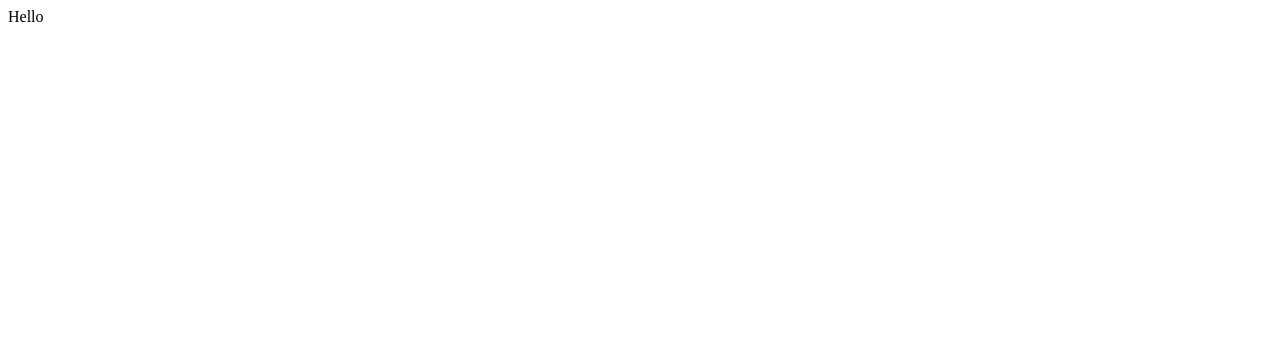
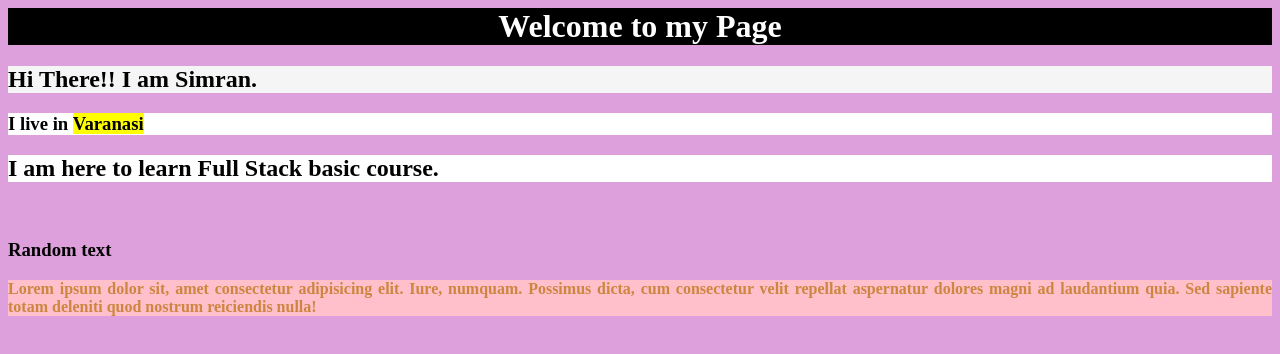
Before and after one commit to Simran177/Full-Stack-1, a plain HTML site: page BasicCode.html in a window 1280 px wide. Drawn offline with Linux system fonts and the light colour scheme.

Commit message:
Block level elements

```diff
--- a/BasicCode.html
+++ b/BasicCode.html
@@ -1,8 +1,30 @@
 <html>
     <head>
         <title>My First Page</title>
+        <style>
+            body{
+                background-color: plum;
+            }
+            h1{
+                color:red;
+            }
+            </style>
+            <meta charset="UTF-8">
+            <meta name="viewport" content="width=device-width, initial-scale=1.0">
     </head>
     <body>
-        <p>Hello</p>
+    <h1 style="text-align: center; background-color: black; color:white;">Welcome to my Page</h1>
+
+        <h2 style=" background-color: whitesmoke; color:black;"> Hi There!! I am Simran.</h2>
+            <h3 style="background-color:white; color:black;">I live in <mark>Varanasi</mark></h3>
+            <h2 style="background-color:white; color:black;">I am here to learn Full Stack basic course.</h2>
+        <br>
+            <p style="text-align: center;"><strong><h3>Random text</h3></em> </p>
+        <p style="text-align: justify; color: peru; background-color: pink;" >Lorem ipsum dolor sit, amet consectetur adipisicing elit.
+            Iure, numquam. Possimus dicta, cum consectetur velit repellat aspernatur dolores magni ad laudantium quia. Sed sapiente totam deleniti quod nostrum reiciendis nulla!</p>
+
+        </body>
+
+</html>
     </body>
 </html>
```
